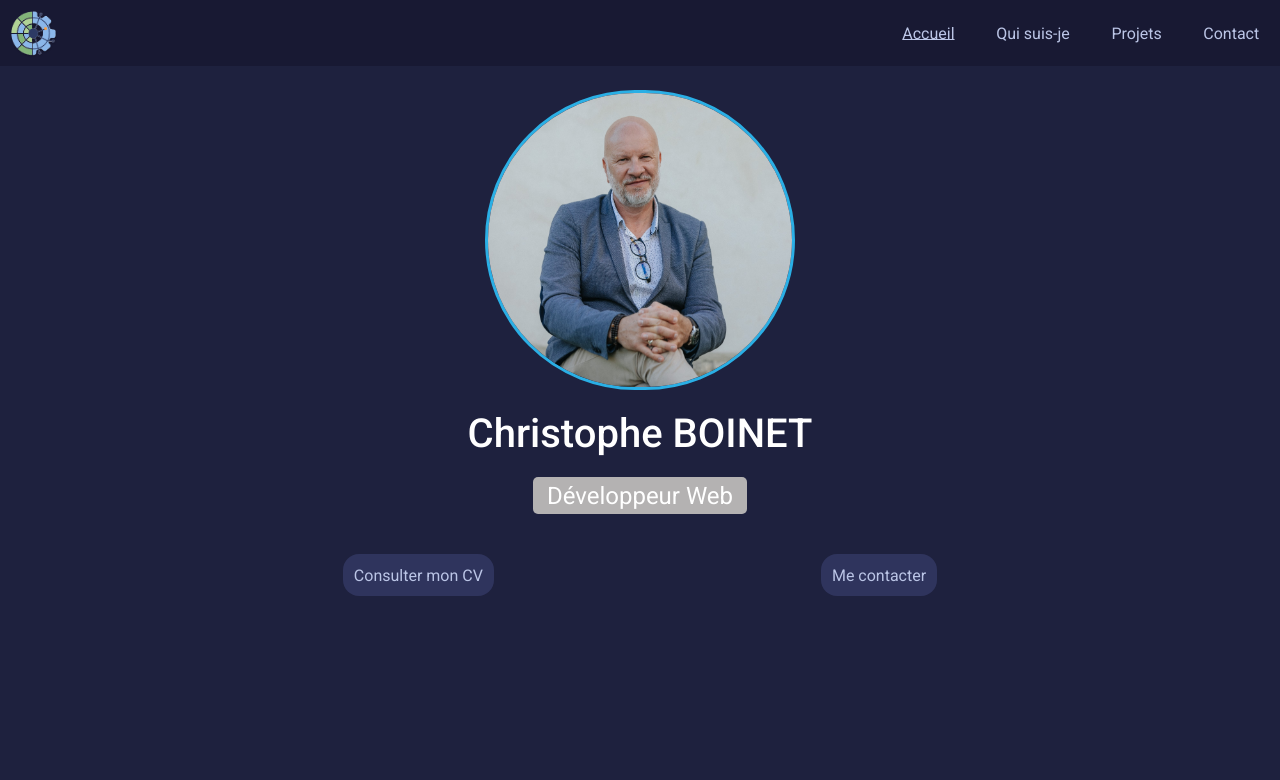
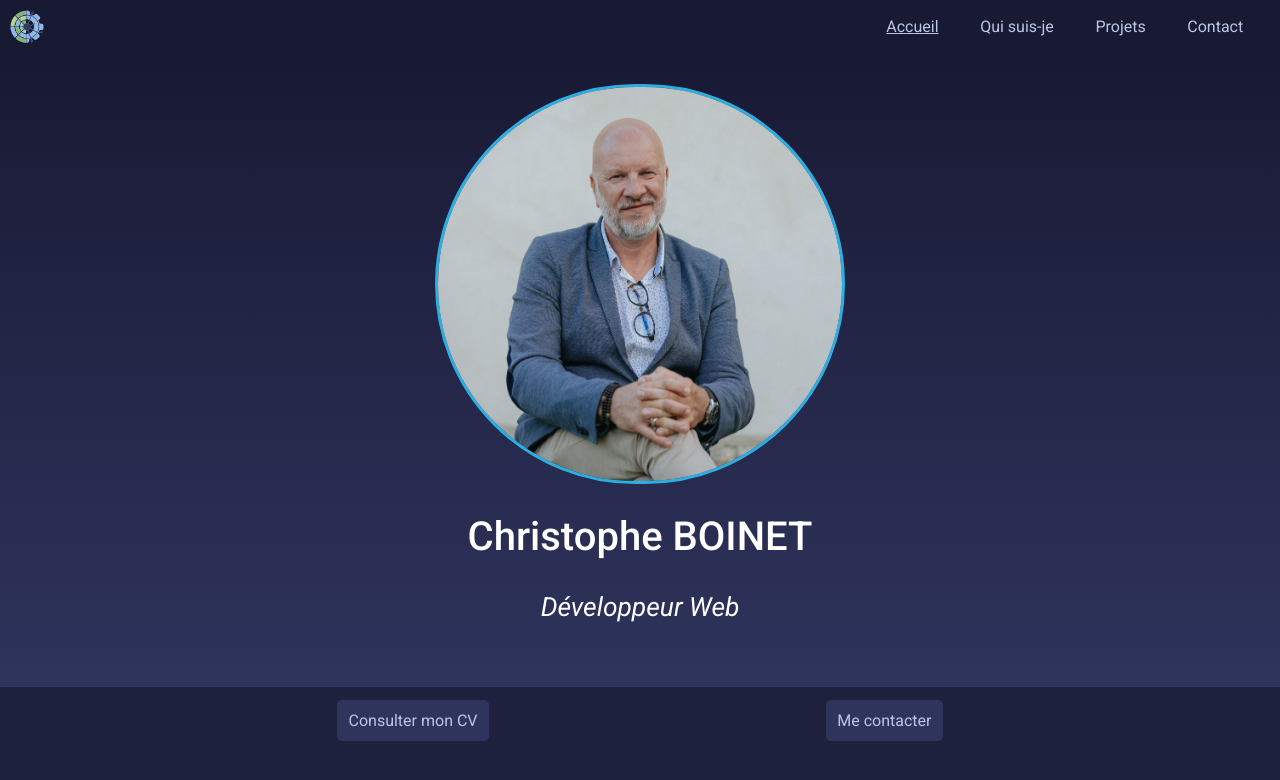
Before and after one commit to cboinet/Portfolio_CB, a React (Create React App) app in the folder client/: page / in a window 1280 px wide. Shown: the top 780 px of the page. Built offline with nearby package versions, Linux system fonts and the light colour scheme.

Commit message:
css sur accueil et apropos

```diff
--- a/client/src/assets/css/accueil.css
+++ b/client/src/assets/css/accueil.css
@@ -10,93 +10,91 @@
 }
 
 .accueil_container h1{
-  font-weight: 700;
+  font-weight: 500;
   font-size: calc(var(--font-size) * 3.4);
-  color: var(--third-color);
+  color: white;
+  margin: 0.6em;
 
 }
 
 .accueil_container h2{
-  font-weight: 500;
+  font-weight: 400;
+  color: white;
+  font-style: italic;
   font-size: calc(var(--font-size) * 2.4);
-
+  margin: 0.6em;
 }
 
-.accueil_container h3{
-  font-weight: 400;
-  font-size: calc(var(--font-size) * 1.6);
-  padding-top: 0.5em;
-
-}
 
 .accueil_container .moi{
-  width: 90%;
-  border-radius: 10px;
-  margin-top: 0.5em;
+  width: 210px;
+  height: 200px;
+  border-radius: 150px;
+  border: 3px solid var(--font-color2);
+  margin-bottom: 0.8em;
+  margin-top: 1em;
 }
 
 .accueil_container .actionbutton_container{
   display: flex;
   flex-direction: row;
-  justify-content: space-evenly;
+  justify-content: space-around;
   align-items: center;
   width: 100%;
-  margin: 1em;
-
+  margin: 2em;
 }
 
 
 @media screen and (min-width: 760px){
   .accueil_container{
-    /* background-image: url('../assets/img/fond.jpg'); */
-    background-size: cover;
-    background-repeat:no-repeat;
     display: flex;
     flex-direction: column;
     justify-content: flex-start;
     align-items: center;
+    margin: 0;
+    height: 90vh;
   }
 
+
   .accueil_container .moi{
-    width: 310px;
-    height: 300px;
-    border-radius: 150px;
-    border: 3px solid var(--font-color2);
+    width: 410px;
+    height: 400px;
+    border-radius: 200px;
+    margin-top: 0.4em;
   }
 
   .accueil_container .accueil_intro{
     display: flex;
     flex-direction: column;
-    justify-content: flex-start;
+    justify-content: center;
     align-items: center;
-    margin-bottom: 1em;
-
+    background-image: url('../../assets/img/fond.jpg');
+    background-size: cover;
+    background-repeat:no-repeat;
+    background: linear-gradient(var(--primary-color), var(--third-color));
+    width: 100%;
+    padding-top: 0.5em;
+    padding-bottom: 2em;
+    height: 80vh;
   }
 
   .accueil_container .accueil_intro h1{
-    font-weight: 500;
     font-size: calc(var(--font-size) * 5);
-    color: white;
-    margin: 0.5em;
+    margin: 0.4em;
 
   }
 
   .accueil_container .accueil_intro h2{
-    font-weight: 400;
-    font-size: calc(var(--font-size) * 3);
-    color: white;
-    background-color: rgb(180, 178, 178);
-    opacity: 1;
-    border-radius: 5px;
-    padding: 0.2em 0.6em;
-
+    font-size: calc(var(--font-size) * 3.3);
   }
 
   .accueil_container .actionbutton_container{
-   margin-top: 1.5em;
+    margin-top: 0.8em;
+    justify-content: space-evenly;
   }
 
 
 
 
+
 }
--- a/client/src/assets/css/actionbutton.css
+++ b/client/src/assets/css/actionbutton.css
@@ -5,13 +5,14 @@
   font-family: var(--font-family);
   font-size: calc(var(--font-size) * 1.4);
   padding: 0.7em;
-  border-radius: 1em;
+  border-radius: 5px;
 }
 
 .action_button .action:hover{
   color: var(--font-color2);
   cursor: pointer;
   transition: color 0.40s;
+  border: 1px solid var(--font-color2);
 }
 
 
@@ -19,7 +20,10 @@
   .action_button .action{
     font-size: calc(var(--font-size) * 2);
     padding: 0.7em;
+
   }
 
 
+
+
 }
--- a/client/src/assets/css/apropos.css
+++ b/client/src/assets/css/apropos.css
@@ -2,39 +2,43 @@
   display: flex;
   flex-direction: column;
   justify-content: center;
-  align-items: center;
+  align-items: flex-start;
   width: 100%;
 
 }
 
-.apropos_container .apropos_present, .skills_hard, .skills_soft{
+.apropos_container .skills_hard, .apropos_container .skills_soft{
   display: flex;
   flex-direction: column;
   justify-content: center;
-  align-items: center;
+  align-items: flex-start;
   margin-top: 1em;
-
 }
 
-.apropos_container .skills_container{
+.skills_hard .skills_container{
   display: flex;
   flex-direction: row;
   flex-wrap: wrap;
   justify-content: center;
   align-items: center;
-  gap: 0.5em;
+  gap: 0.8em;
 
 }
 
-h1{
-  color: var(--third-color);
-  text-align: center;
-
+.apropos_container .apropos_present h1, .apropos_container .skills_hard h1, .apropos_container .skills_soft h1{
+  color: var(--background-color);
+  font-size: calc(var(--font-size) * 2.5);
+  text-decoration: underline;
+  text-decoration-color: var(--font-color2);
+  margin: 1em;
 }
 
-p{
-  font-size: calc(var(--font-size) * 1.6);
+.apropos_present p, .skills_soft .softskills p{
+  font-size: calc(var(--font-size) * 1.4);
+  font-weight: 500;
   text-align: center;
+  color: var(--background-color);
+  line-height: var( --line-height);
 }
 
 .apropos_container .actionbutton_container{
@@ -44,7 +48,6 @@ p{
   align-items: center;
   width: 100%;
   margin: 1em;
-
 }
 
 
--- a/client/src/assets/css/navbar.css
+++ b/client/src/assets/css/navbar.css
@@ -26,7 +26,7 @@
 
 @media screen and (min-width: 760px){
   .logo {
-    width: 4%;
+    width: 3%;
     margin: 0.5em;
     }
 
@@ -36,6 +36,7 @@
     justify-content: space-between;
     align-items: center;
     width: 100%;
+    padding-right: 1em;
   }
 
   .nav .nav_item{
@@ -46,7 +47,7 @@
   .active{
     text-decoration: underline;
     color: var(--font-color2);
-
   }
 
+
 }
```
